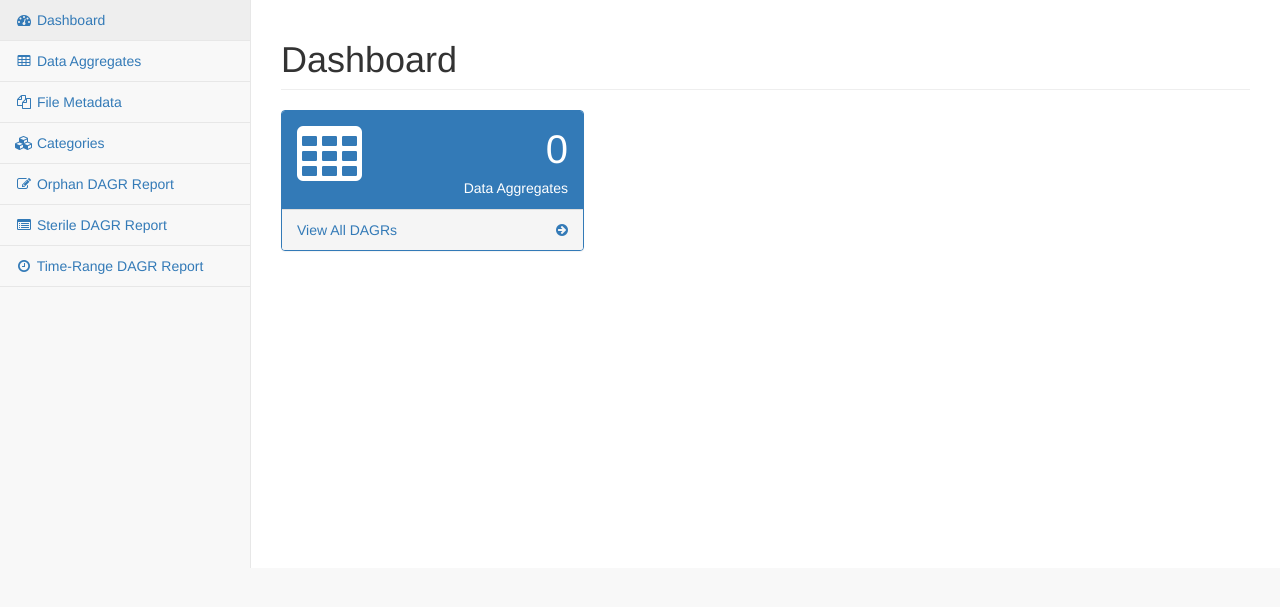
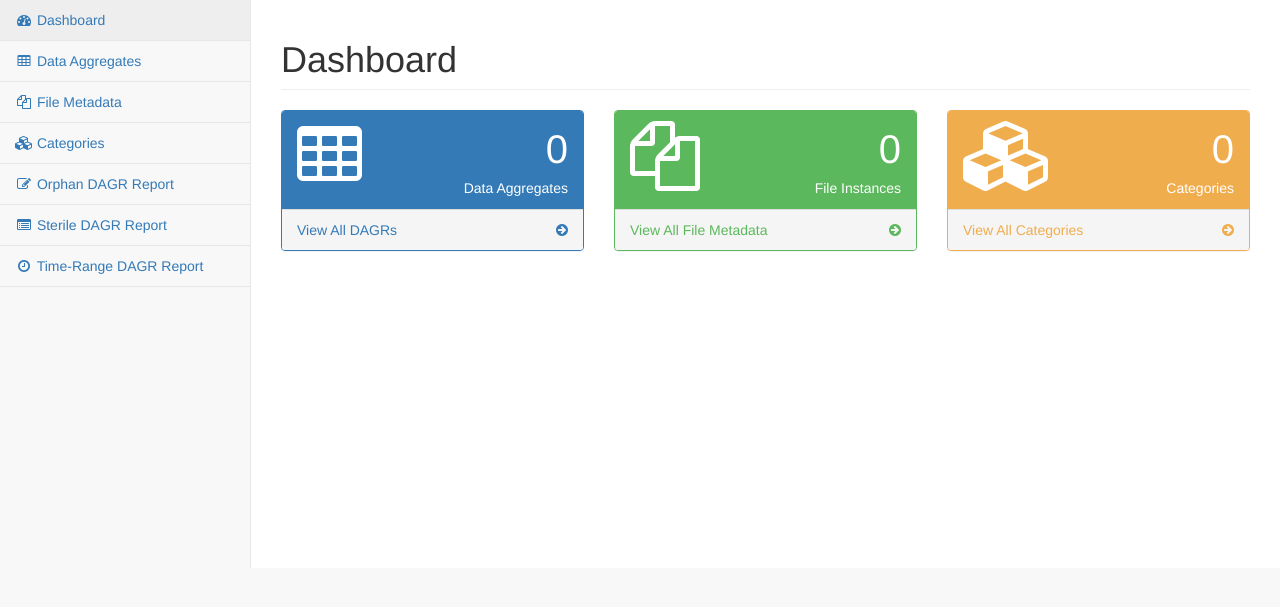
Before and after one commit to JPeterson462/CMSC424-Project, a Django app: page /mmda/ in a window 1280 px wide. Shown: the part 51-658 px from the top of the page. Run offline with Django 3.2, Linux system fonts and the light colour scheme; data that the repository does not hold is empty; parts of the project's set-up code (start-up, migrations or seed data) failed here and were passed over; some libraries are stand-ins or nearby versions.

Commit message:
KW: Added file metadata and category panels to dashboard

```diff
--- a/web/mmda/templates/mmda/index.html
+++ b/web/mmda/templates/mmda/index.html
@@ -36,5 +36,55 @@
                 </a>
             </div>
         </div>
+
+        <div class="col-lg-4">
+            <div class="panel panel-green">
+                <div class="panel-heading">
+                    <div class="row">
+                        <div class="col-xs-3">
+                            <i class="fa fa-files-o fa-5x"></i>
+                        </div>
+                        <div class="col-xs-9 text-right">
+                            <div class="huge">{{ files_count }}</div>
+                            <div>File Instances</div>
+                        </div>
+                    </div>
+                </div>
+                <a href="{% url 'mmda:file_metadata' %}">
+                    <div class="panel-footer">
+                        <span class="pull-left">View All File Metadata</span>
+                        <span class="pull-right">
+                            <i class="fa fa-arrow-circle-right"></i>
+                        </span>
+                        <div class="clearfix"></div>
+                    </div>
+                </a>
+            </div>
+        </div>
+
+        <div class="col-lg-4">
+            <div class="panel panel-yellow">
+                <div class="panel-heading">
+                    <div class="row">
+                        <div class="col-xs-3">
+                            <i class="fa fa-cubes fa-5x"></i>
+                        </div>
+                        <div class="col-xs-9 text-right">
+                            <div class="huge">{{ categories_count }}</div>
+                            <div>Categories</div>
+                        </div>
+                    </div>
+                </div>
+                <a href="#">
+                    <div class="panel-footer">
+                        <span class="pull-left">View All Categories</span>
+                        <span class="pull-right">
+                            <i class="fa fa-arrow-circle-right"></i>
+                        </span>
+                        <div class="clearfix"></div>
+                    </div>
+                </a>
+            </div>
+        </div>
     </div>
 {% endblock content %}
--- a/web/mmda/views.py
+++ b/web/mmda/views.py
@@ -23,6 +23,18 @@ def index(request):
             FROM dagr
         """)
         context['dagrs_count'] = dictfetchall(cursor)[0]['COUNT(*)']
+
+        cursor.execute("""
+            SELECT COUNT(*)
+            FROM file_instance
+        """)
+        context['files_count'] = dictfetchall(cursor)[0]['COUNT(*)']
+
+        cursor.execute("""
+            SELECT COUNT(*)
+            FROM category
+        """)
+        context['categories_count'] = dictfetchall(cursor)[0]['COUNT(*)']
 
     return render(request, 'mmda/index.html', context)
 
```
